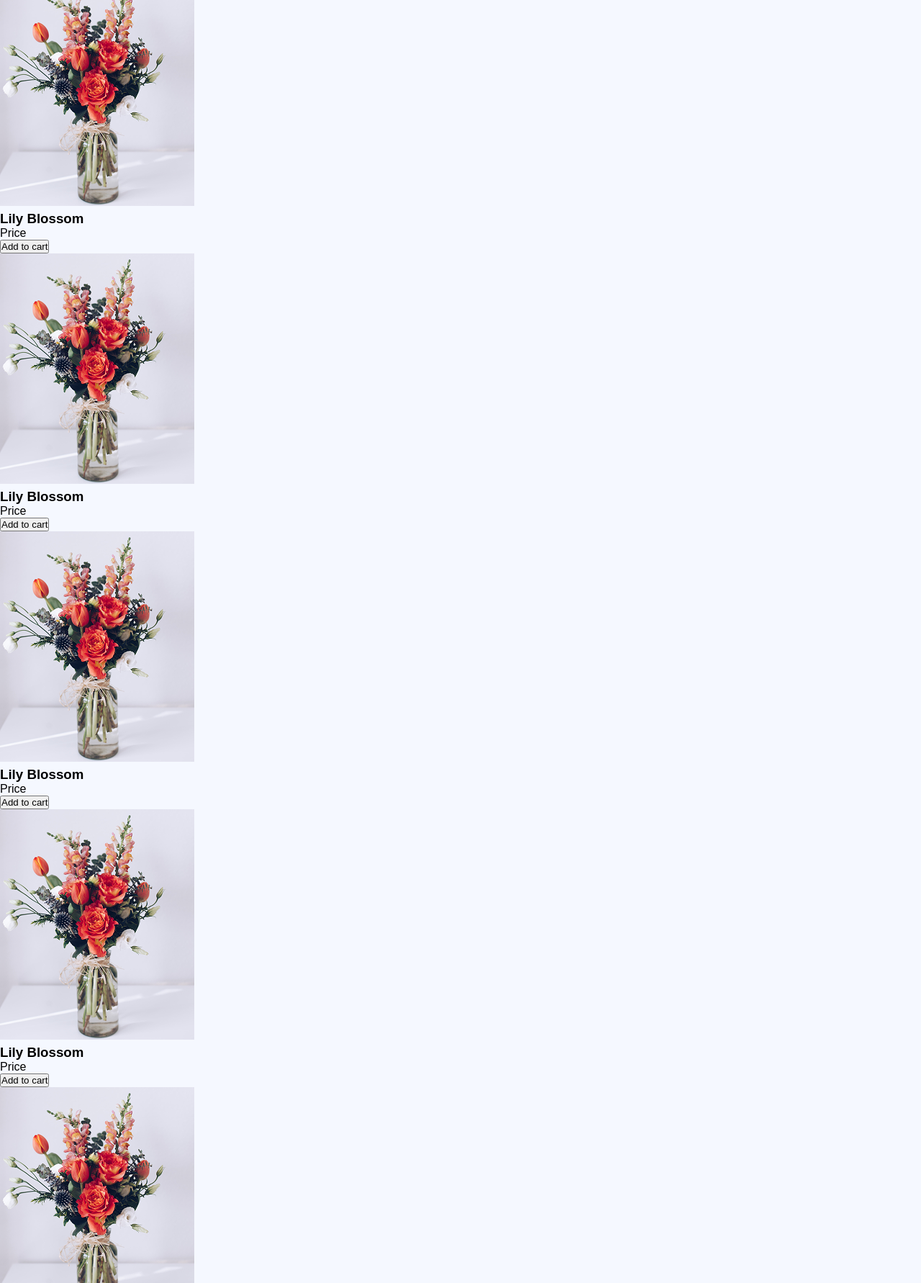
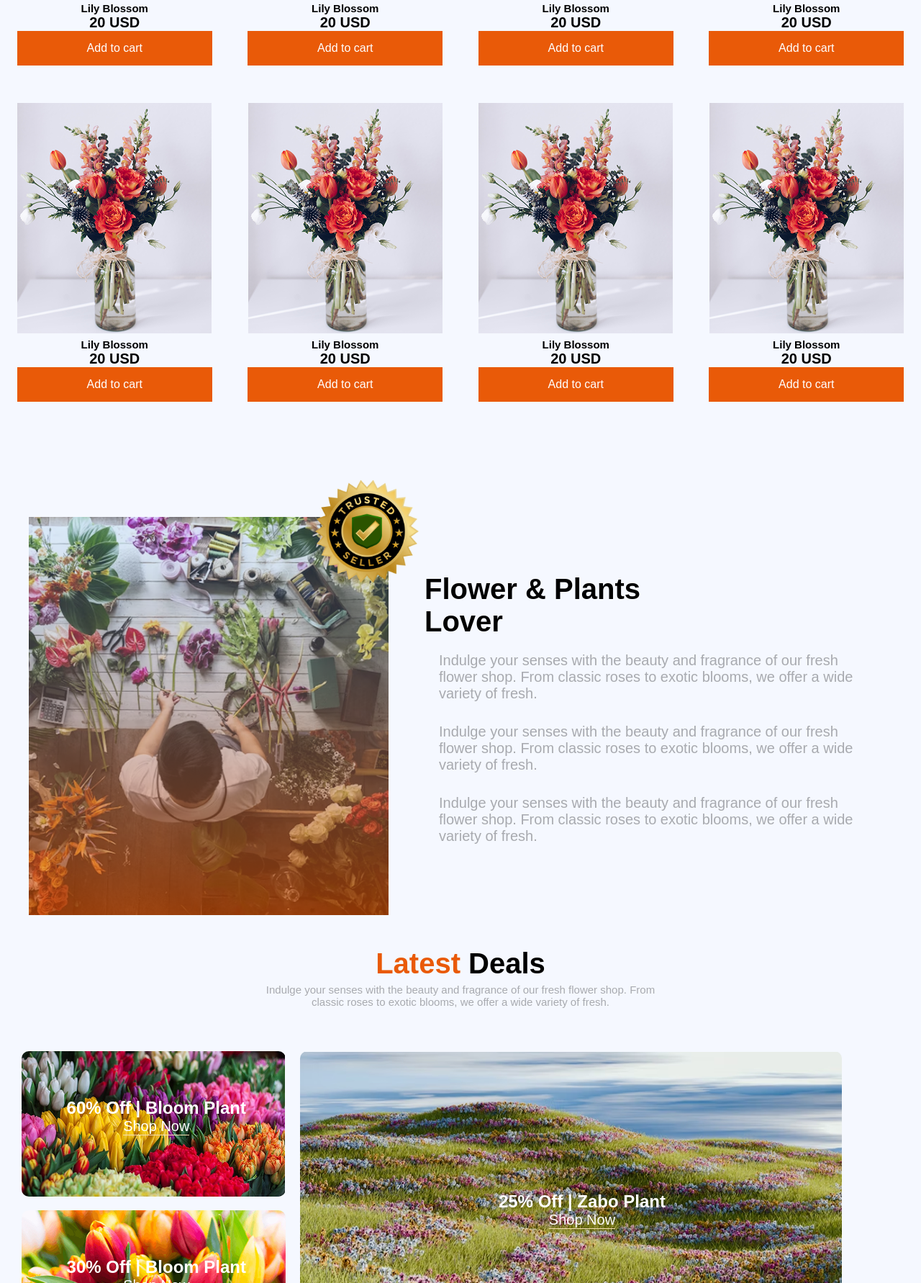
Before and after one commit to saifuldoict/B12A02-Responsive-Flowers, a plain HTML site: page index.html in a window 1280 px wide. Shown: the part 1018-2800 px from the top of the page at 72% size. Drawn offline with Linux system fonts and the light colour scheme.

Commit message:
all section added

```diff
--- a/index.html
+++ b/index.html
@@ -26,12 +26,12 @@
          </nav>
     </header>
     <section>
-        <div class="">
-            <div>
-                <h1 class="">ALWAYS <span class="text-orange-500 font-bold text-[14px]">FRESH</span><br/><span class="text-orange-500 ">FLOWERS</span></h1>
-                <p class="text-gray-500 text-medium">Indulge your senses with the beauty and fragrance of our fresh flower shop. From classic roses to exotic blooms, we offer a wide variety of fresh flowers that are perfect for any occasion. </p>
+        <div class="hero_section">
+            <div class="hero-text">
+                <h1 class="hero_text_head">ALWAYS <span class="Fresh">FRESH</span><br/><span class="Fresh ">FLOWERS</span></h1>
+                <p class="hero_text">Indulge your senses with the beauty and fragrance of our fresh flower shop. From classic roses to exotic blooms, we offer a wide variety of fresh flowers that are perfect for any occasion.  </p>
             </div>
-            <div>
+            <div class="hero-image">
                 <img src="Assets/hero-flower.png"/>
             </div>
         </div>
@@ -39,68 +39,70 @@
     <section>
         <div class="">
             <div>
-                <h1 class=""> <span class="">Our</span> Plants</h1>
-                <p class="">Indulge your senses with the beauty and fragrance of our fresh flower shop. From classic roses to exotic blooms, we offer a wide variety of fresh. </p>
+                <h1 class="plants"> <span class="Fresh">Our</span> Plants</h1>
+                <p class="plants_text">Indulge your senses with the beauty and fragrance of our fresh flower shop. From <br/> classic roses to exotic blooms, we offer a wide variety of fresh. </p>
 
-                <div class="">
-                    <div class="">
+                <div class="card_div">
+                    <div class="card">
                         <img src="Assets/sample-flower-image.png"/>
-                        <h3>Lily Blossom</h3>
-                        <p>Price</p>
-                        <button class="">Add to cart</button>
+                        <h2 class="card_text">Lily Blossom</h3>
+                        <p class="price">20 USD</p>
+                        <button class="btn">Add to cart</button>
                     </div>
-                    <div>
+                    <div class="card">
                         <img src="Assets/sample-flower-image.png"/>
-                        <h3>Lily Blossom</h3>
-                        <p>Price</p>
-                        <button>Add to cart</button>
+                        <h2 class="card_text">Lily Blossom</h3>
+                        <p class="price">20 USD</p>
+                        <button class="btn">Add to cart</button>
                     </div>
-                    <div>
+                    <div class="card">
                         <img src="Assets/sample-flower-image.png"/>
-                        <h3>Lily Blossom</h3>
-                        <p>Price</p>
-                        <button>Add to cart</button>
+                        <h2 class="card_text">Lily Blossom</h3>
+                        <p class="price">20 USD</p>
+                        <button class="btn">Add to cart</button>
                     </div>
-                    <div>
+                    <div class="card">
                         <img src="Assets/sample-flower-image.png"/>
-                        <h3>Lily Blossom</h3>
-                        <p>Price</p>
-                        <button>Add to cart</button>
+                        <h2 class="card_text">Lily Blossom</h3>
+                        <p class="price">20 USD</p>
+                        <button class="btn">Add to cart</button>
                     </div>
-                    <div>
+                    <div class="card">
                         <img src="Assets/sample-flower-image.png"/>
-                        <h3>Lily Blossom</h3>
-                        <p>Price</p>
-                        <button>Add to cart</button>
+                        <h2 class="card_text">Lily Blossom</h3>
+                        <p class="price">20 USD</p>
+                        <button class="btn">Add to cart</button>
                     </div>
-                    <div>
+                    <div class="card">
                         <img src="Assets/sample-flower-image.png"/>
-                        <h3>Lily Blossom</h3>
-                        <p>Price</p>
-                        <button>Add to cart</button>
+                        <h2 class="card_text">Lily Blossom</h3>
+                        <p class="price">20 USD</p>
+                        <button class="btn">Add to cart</button>
                     </div>
-                    <div>
+                    <div class="card">
                         <img src="Assets/sample-flower-image.png"/>
-                        <h3>Lily Blossom</h3>
-                        <p>Price</p>
-                        <button>Add to cart</button>
+                        <h2 class="card_text">Lily Blossom</h3>
+                        <p class="price">20 USD</p>
+                        <button class="btn">Add to cart</button>
                     </div>
-                    <div>
+                    <div class="card">
                         <img src="Assets/sample-flower-image.png"/>
-                        <h3>Lily Blossom</h3>
-                        <p>20 USD</p>
-                        <button>Add to cart</button>
+                        <h2 class="card_text">Lily Blossom</h3>
+                        <p class="price">20 USD</p>
+                        <button class="btn">Add to cart</button>
                     </div>
+
                  </div>
             </div>
 
         </div>
     </section>
     <section>
-        <div>
-            <img src="Assets/flower-store.png"/>
-            <div>
-                <h1>Flower & Plants<br/> Lover</h1>
+        <div class="plants_section">
+            <img class="plants_image" src="Assets/flower-store.png"/>
+            <img class="badge" src="Assets/trusted-badge.png"/>
+            <div class="plants_text">
+                <h1 class="plants_heading">Flower & Plants<br/> Lover</h1>
                 <li>Indulge your senses with the beauty and fragrance of our fresh flower shop. From classic roses to exotic blooms, we offer a wide variety of fresh.</li>
                 <li>Indulge your senses with the beauty and fragrance of our fresh flower shop. From classic roses to exotic blooms, we offer a wide variety of fresh.</li>
                 <li>Indulge your senses with the beauty and fragrance of our fresh flower shop. From classic roses to exotic blooms, we offer a wide variety of fresh.</li>
@@ -108,27 +110,37 @@
         </div>
     </section>
     <section>
-        <div class="Latest  Deals">
-            <h1>Latest  <span>Deals</span></h1>
-            <p>Indulge your senses with the beauty and fragrance of our fresh flower shop. From classic roses to exotic blooms, we offer a wide variety of fresh.</p>
+        <div class="Latest_Deals">
+            <h1 class="Latest_Deals_heading"><span class="Fresh">Latest</span> Deals</h1>
+            <p class="Latest_Deals_text">Indulge your senses with the beauty and fragrance of our fresh flower shop. From<br/> classic roses to exotic blooms, we offer a wide variety of fresh.</p>
 
-            <div>
-                <div>
-                    <div>
-                        <img src="Assets/deal-bloom.png"/>
-                        <h1>60% Off | Bloom Plant</h1>
-                        <button>Shop Now</button>
+            <div class="Latest_Deals_image">
+                <div class="Latest_Deals_box">
+                    <div class="Latest_Deals_image_1">
+                        <img class="Latest_Deals_image_1" src="Assets/deal-bloom.png"/>
+                        <div class="Latest_Deals_image_section_1">
+                            <h1>60% Off | Bloom Plant</h1>
+                             <button class="shop_btn">Shop Now</button>
+                        </div>
                     </div>
 
-                    <div>
-                        <img src="Assets/deal-ana.png"/>
-                        <h1>30% Off | Bloom Plant</h1>
-                        <button>Shop Now</button>
+                     <div class="Latest_Deals_image_2">
+                        <img class="Latest_Deals_image_2" src="Assets/deal-ana.png"/>
+                        <div class="Latest_Deals_image_section_2">
+                            <h1>30% Off | Bloom Plant</h1>
+                            <button class="shop_btn">Shop Now</button>
+                        </div>
                     </div>
 
                 </div>
                 <div>
-                    <img src="Assets/deal-zabo.png"/>
+                    <div class="Latest_Deals_big_image">
+                        <img class="Latest_Deals_big_image" src="Assets/deal-zabo.png"/>
+                        <div class="Latest_Deals_image_section_3">
+                                <h1>25% Off | Zabo Plant</h1>
+                                <button class="shop_btn">Shop Now</button>
+                        </div>
+                    </div>
                 </div>
             </div>
 
@@ -136,32 +148,38 @@
 
     </section>
     <div class="Join_Section">
-        <h1>Join the colorful Bunch</h1>
-        <input type="email" placeholder="Write email"/>
-        <button>Subscribe</button>
+
+
+
+            <div class="Join_Section_div">
+                <h1 class="Join_Section_text">Join the colorful Bunch</h1>
+                <input class="input" type="email" placeholder="Write email"/>
+                <button>Subscribe</button>
+            </div>
+        </div>
 
     </div>
-    <footer>
+    <footer class="footer">
         <div>
-            <img src="Assets/logo.png"/>
-            <p>Indulge your senses with the beauty and fragrance of our fresh flower shop. </p>
+            <img class="logo" src="Assets/logo.png"/>
+            <p class="footer_text">Indulge your senses with the<br/> beauty and fragrance of our fresh<br/> flower shop. </p>
         </div>
         <div>
             <ul>
-                <li>Home</li>
-                <li>About Us</li>
-                <li>Blog</li>
-                <li>FAQ</li>
-                <li>Contact Us</li>
+                <li><a>Home</a></li>
+                <li><a>About Us</a></li>
+                <li><a>Blog</a></li>
+                <li><a>FAQ</a></li>
+                <li><a>Contact Us</a></li>
             </ul>
         </div>
         <div>
             <ul>
-                <li>Features</li>
-                <li>Pricing</li>
-                <li>Privacy Policy</li>
-                <li>Terms of Service</li>
-                <li>Help Center</li>
+                <li><a>Features</a></li>
+                <li><a>Pricing</a></li>
+                <li><a>Privacy Policy</a></li>
+                <li><a>Terms of Service</a></li>
+                <li><a>Help Center</a></li>
             </ul>
         </div>
         <div>
--- a/style.css
+++ b/style.css
@@ -47,13 +47,202 @@ body{
     color: rgb(190, 179, 179);
 }
 
+.hero_section{
+    width: 100%;
+    display: flex;
+    margin-top: 100px;
+    justify-content: center;
+}
+
+.hero_text_head{
+    color: #333;
+    font-size: 60px;
+}
+.Fresh{
+    color: #E95A08;
+}
+.hero-text{
+    color: #A8AAAF;
+    max-width: 40%;
+}
+.hero-image{
+    max-width: 60%;
+}
+
+.plants{
+    text-align: center;
+    font-size: 50px;
+}
+.plants_text{
+    color: #A8AAAF;
+    text-align: center;
+    font-size: 20px;
+}
+
+.card_div{
+    display: grid;
+    grid-template-columns: repeat(4,1fr);
+    grid-gap: 2px;
+}
+.card{
+    text-align: center;
+    justify-content: center;
+    margin-bottom: 20px;
+    margin-top: 30px;
+
+}
+.card_text{
+    font-size: 15px;
+}
+.price{
+    font-size: 20px;
+    font-weight: bold;
+}
+.btn{
+    display: block;
+    width: 85%;
+    font-size: 15px;
+    background-color: #E95A08;
+    border: none;
+    color: white;
+    padding: 15px 5px;
+    text-align: center;
+    text-decoration: none;
+    display: inline-block;
+    font-size: 16px;
+
+}
+
+.plants_section{
+    padding: 40px;
+    margin-top: 100px;
+    display: flex;
+    gap: 50px;
+}
+.plants_image{
+    width: 500px;
+    position: relative;
+}
 
 
+.badge{
+    width: 200px;
+    position: absolute;
+    margin-left: 370px;
+    margin-top: -80px;
+
+}
+.plants_heading{
+    color: black;
+    text-align: start;
+    font-size: 40px;
+}
+.plants_text{
+    margin: auto;
+}
+.plants_text li{
+    padding: 10px;
+    list-style: none;
+    margin: 10px;
+    text-align: left;
+}
+
+
+.Latest_Deals{
+    text-align: center;
+    justify-content: center;
+
+}
+.Latest_Deals_heading{
+    font-size: 40px;
+    margin: 5px;
+}
+.Latest_Deals_text{
+    color: #A8AAAF;
+    font-size: 15px;
+    margin-bottom: 50px;
+}
+
+.Latest_Deals_image{
+
+    border-radius: 20px;
+    display: flex;
+    margin: 20px;
+}
+.Latest_Deals_image_1, .Latest_Deals_image_2{
+     position: relative;
+     border-radius: 10px;
+     margin: 5px;
+}
+.Latest_Deals_image_section_1, .Latest_Deals_image_section_2 {
+    position: absolute;
+    top: 70px;
+    right: 60px;
+    color: white;
+
+
+}
+
+.Latest_Deals_big_image{
+    position: relative;
+     border-radius: 10px;
+     margin: 5px;
+}
+.Latest_Deals_image_section_3{
+   position: absolute;
+    top: 200px;
+    right: 250px;
+    color: white;
+}
+
+
+.shop_btn{
+    color: white;
+    background: none;
+    border: none;
+    border-bottom: 1px solid wheat;
+    font-size: 20px;
+}
 
 .Join_Section{
     background-image: url(Assets/news-letter-bg.png);
-    background-size: cover;
-    background-repeat: no-repeat;
-    margin-bottom: 20px;
-    height: 500px;
+    height: 400px;
 }
+
+.Join_Section_text{
+    color: white;
+    text-align: center;
+    justify-content: center;
+    align-items: center;
+    margin-top: 200px;
+}
+
+.input{
+    justify-content: center;
+    align-items: center;
+}
+
+
+.footer{
+    margin-top: 20px;
+    display: flex;
+    justify-content: space-around;
+    align-items: center;
+}
+
+.footer_text{
+    color: #A8AAAF;
+}
+
+.footer ul{
+    list-style: none;
+}
+
+.footer ul li{
+    display: flex;
+    margin: 10px 10px;
+    color: #A8AAAF;
+    font-size: 15px;
+
+
+}
```
